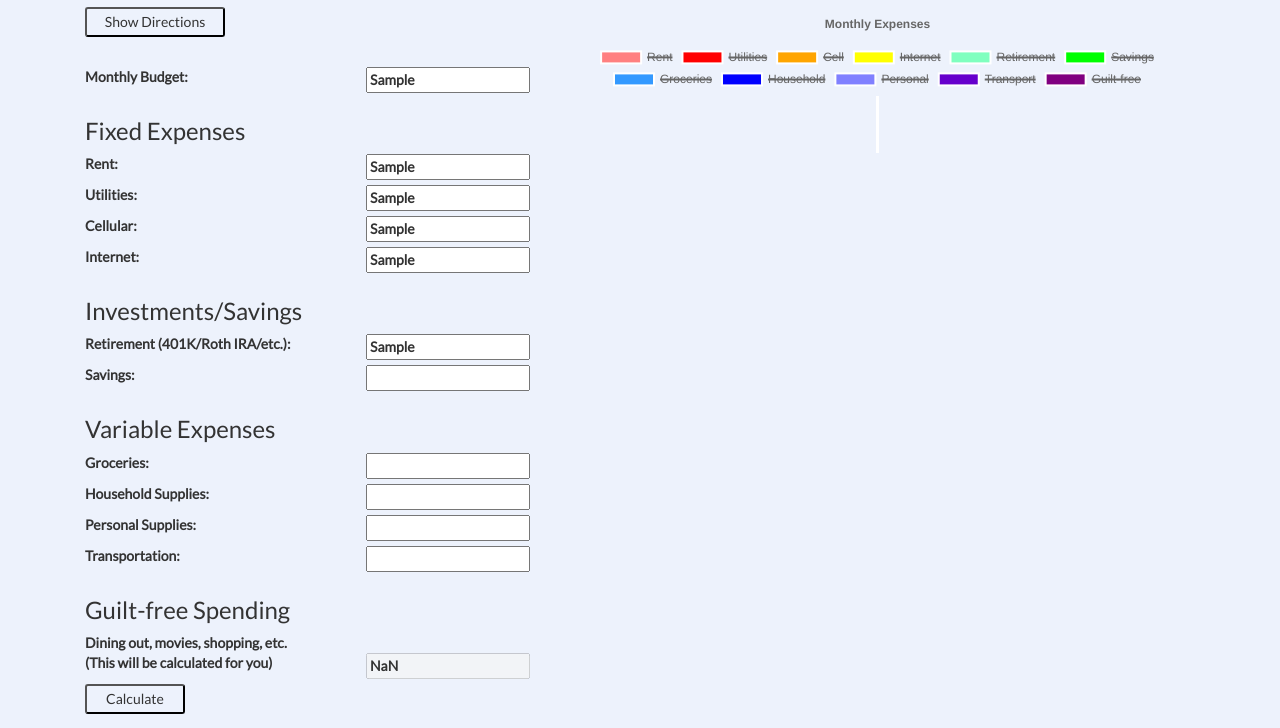
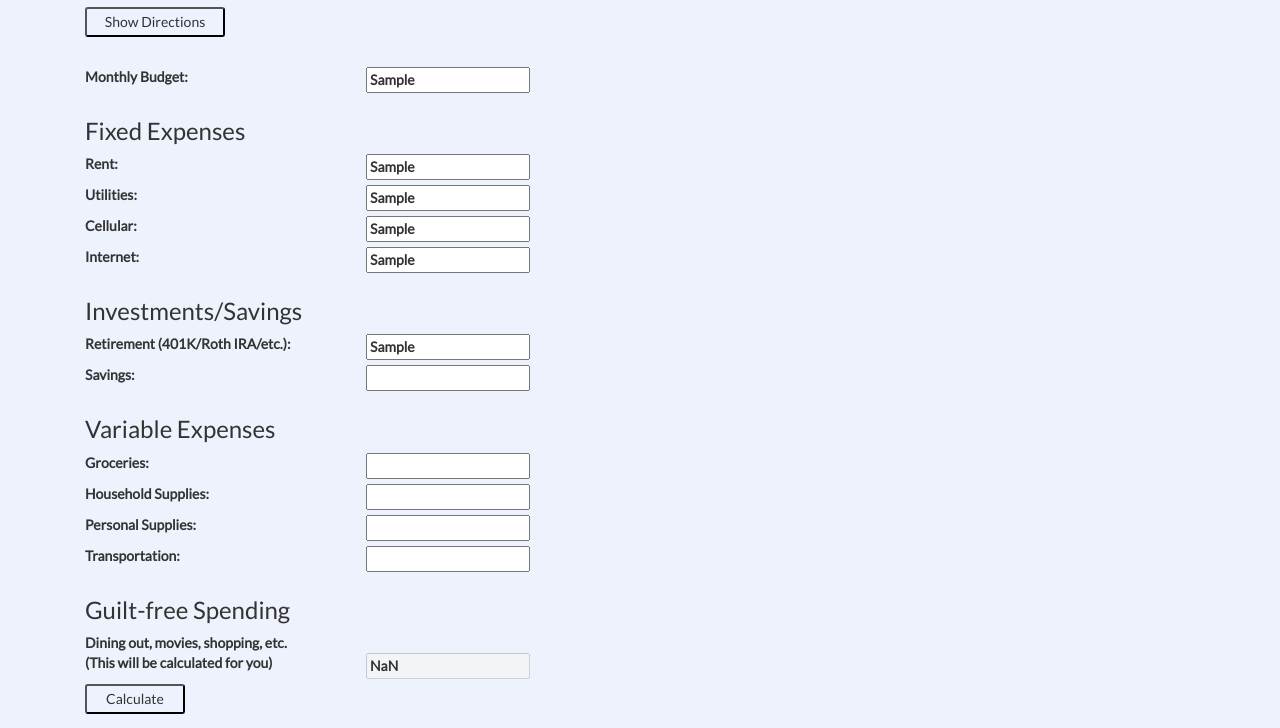
Before and after one commit to jlincodes/budget-breakdown-calculator, a website built with webpack: page index.html in a window 1280 px wide. Both pictures are taken after typing "Sample", "Sample", "Sample", "Sample", "Sample", "Sample" into the empty fields and a click on the button "Calculate". Shown: the part 93-821 px from the top of the page. Built offline with nearby package versions, Linux system fonts and the light colour scheme.

Commit message:
Moves index.html; broke chart render

```diff
--- a/dist/index.html
+++ b/index.html
@@ -3,7 +3,7 @@
     <title>Basic Budget Calculator</title>
     <link rel="stylesheet" href="https://maxcdn.bootstrapcdn.com/bootstrap/3.3.7/css/bootstrap.min.css">
     <link href="https://fonts.googleapis.com/css?family=Lato" rel="stylesheet">
-    <link rel="stylesheet" href="../application.css">
+    <link rel="stylesheet" href="application.css">
   </head>
   <body>
     <!-- HEADER -->
@@ -69,8 +69,9 @@
 
             <input type="button" id ="button" class="button" value="Calculate">
           </form>
+          <div id="error"></div>
       </div>
-      <div class="col-md-7">
+      <div id="chart-container" class="col-md-7">
         <canvas id="myChart"></canvas>
       </div>
     </div>
@@ -79,6 +80,6 @@
 
     <script src="https://ajax.googleapis.com/ajax/libs/jquery/3.2.1/jquery.min.js"></script>
     <script src="https://maxcdn.bootstrapcdn.com/bootstrap/3.3.7/js/bootstrap.min.js"></script>
-    <script src="bundle.js"></script>
+    <script src="dist/bundle.js"></script>
   </body>
 </html>
--- a/src/index.js
+++ b/src/index.js
@@ -2,6 +2,7 @@ import Chart from 'chart.js';
 
 // RENDERS DOUGHNUT CHART
 document.getElementById('button').addEventListener('click', function() {
+
   let expensesData = [];
 
   let rent =  parseFloat(document.getElementById("rent").value);
@@ -82,9 +83,30 @@ document.getElementById('button').addEventListener('click', function() {
     }
   };
 
+
+
   let ctx = document.getElementById("myChart");
-  let myChart = new Chart(ctx, config);
+  let chartContainer = document.getElementById('chart-container');
+  let newCanvas = document.createElement('canvas');
+
+  if (ctx) {
+    ctx.remove();
+    newCanvas.setAttribute("id", "myChart");
+    chartContainer.appendChild(newCanvas);
+    ctx = document.getElementById("myChart");
+  } else {
+    if (expenses > budget) {
+      document.getElementById('error').innerHTML =
+      '<p>Whoops. Total expenses cannot be greater than monthly budget.</p>';
+    } else {
+      let myChart = new Chart(ctx, config);
+    }
+  }
+
 });
+
+
+
 
 // TOGGLE SHOW/HIDE DIRECTIONS
 document.getElementById("toggle-btn").addEventListener('click', function() {
```
Also changed, not shown: dist/bundle.js, 1 other file.
